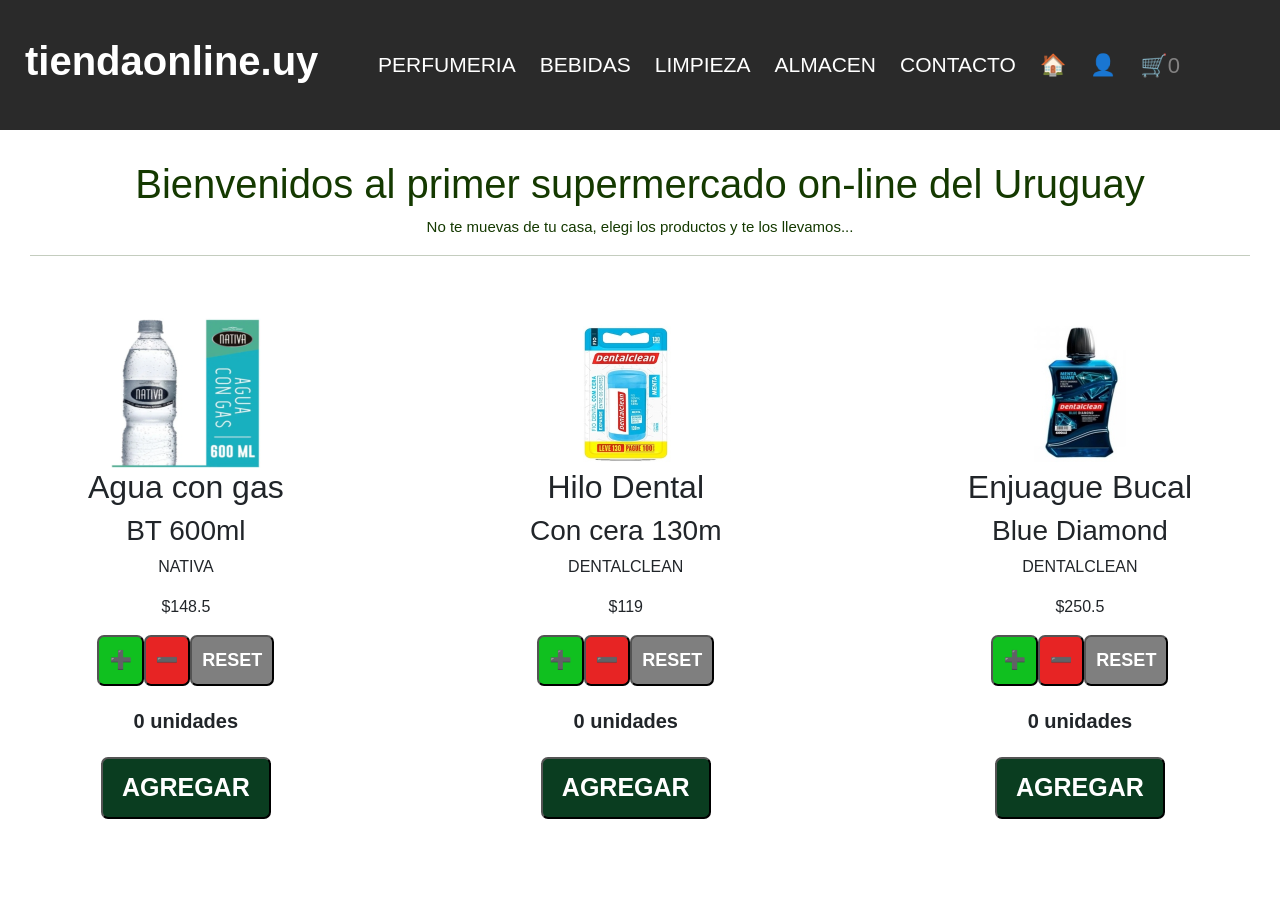
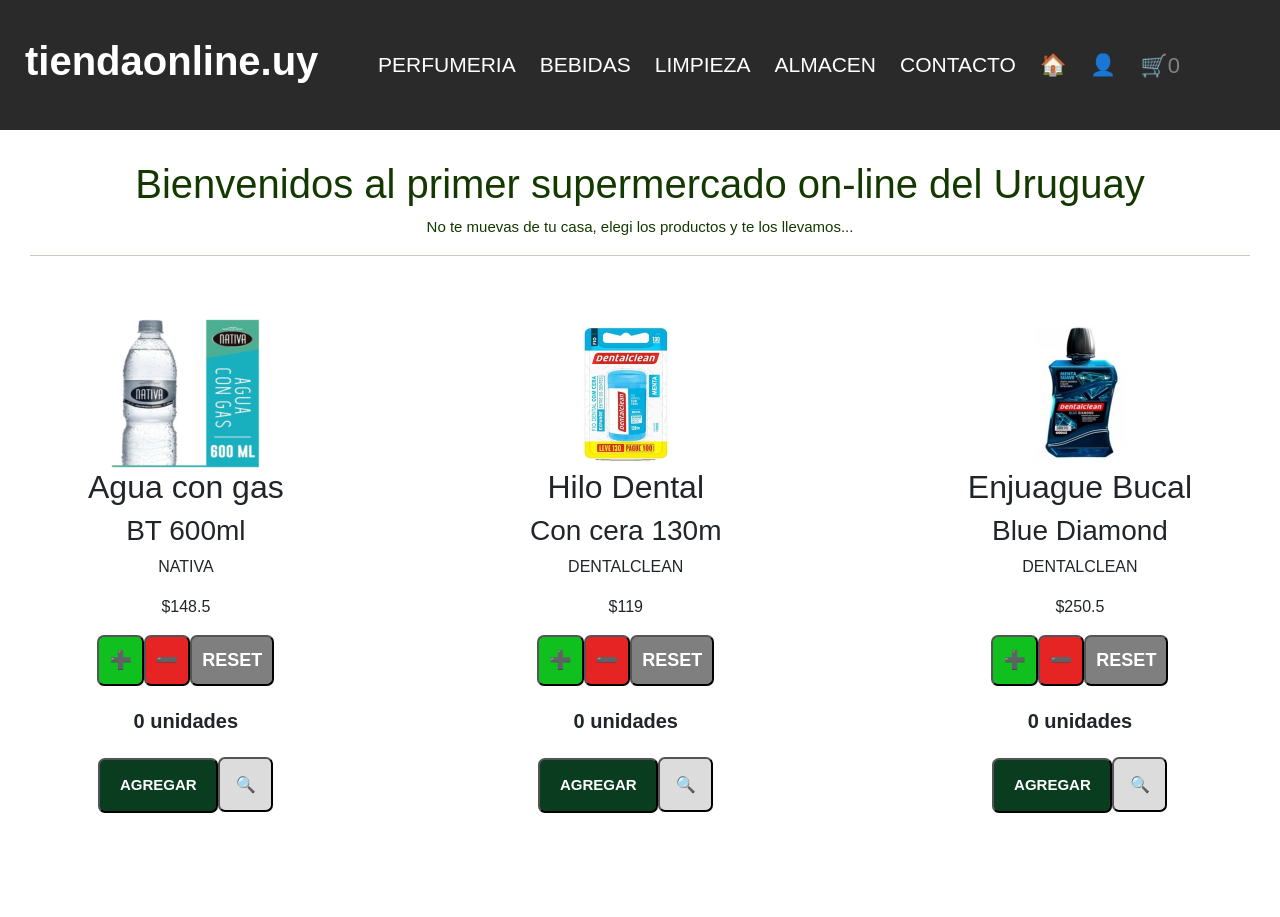
Before and after one commit to jlvilasoler/tiendaonline260623, a React (Vite) app: page / in a window 1280 px wide. Shown: the top 917 px of the page. Built offline with nearby package versions, Linux system fonts and the light colour scheme.

Commit message:
primera parte de los routers

```diff
--- a/package.json
+++ b/package.json
@@ -13,6 +13,7 @@
     "bootstrap": "^5.3.0",
     "react": "^18.2.0",
     "react-dom": "^18.2.0",
+    "react-router-dom": "^6.13.0",
     "toastify": "^2.0.1"
   },
   "devDependencies": {
--- a/src/App.jsx
+++ b/src/App.jsx
@@ -8,7 +8,7 @@
 import { ToastContainer, toast } from 'react-toastify';
 import 'react-toastify/dist/ReactToastify.css';
 import MenuInicio from "./components/MenuInicio/MenuInicio";
-import ItemListNew from "./components/Hoc/ItemListNew";
+import { BrowserRouter , Routes , Route, Navigate} from "react-router-dom";
 
 
 function App() {
@@ -17,19 +17,24 @@
 
   return (
 
-    <div>
+
+    <BrowserRouter>
+
+
       <Header />
+      <Intro mensaje="No te muevas de tu casa, elegi los productos y te los llevamos... " />
+      <ToastContainer />
 
-      <Intro mensaje="No te muevas de tu casa, elegi los productos y te los llevamos... " />
-      <ItemListContainer />
-      <ItemListNew />
+      <Routes>
+        <Route path="/" element={<ItemListContainer />}/>
+        <Route path="/Contacto" element={<Contacto />}/>
+        <Route path="/MenuInicio" element={<MenuInicio />}/>
+        <Route path="*" element={ <Navigate to={"/"} />}/>
+
+      </Routes>
+
       <Footer />
-      <ToastContainer />
-      <Contacto />
-      <MenuInicio />
-
-    </div>
-
+    </BrowserRouter>
   )
 }
 
--- a/src/components/Hoc/ItemListNew.jsx
+++ /dev/null
@@ -1,15 +0,0 @@
-import { withProductsData } from "./WithProductsData"
-
-const ItemListNew = ({productos, loading}) => {
-    console.log(productos, loading)
-
-    return (
-        <div className="container my-5">
-                <h2>ITEM LIST NEW
-                    <hr/>
-                </h2>
-        </div>
-    )
-}
-
-export default withProductsData (ItemListNew)
--- a/src/components/Hoc/WithProductsData.jsx
+++ /dev/null
@@ -1,24 +0,0 @@
-import { useEffect, useState } from "react"
-import { getData } from "../Helpers/GetData"
-
-export const withProductsData = (Component) => {
-
-
-
-const WithProductsData = () => {
-    const [productos, setProductos] = useState([])
-    const [loading, setLoading] = useState(true)
-
-    useEffect(()=> {
-        setLoading(true)
-        getData()
-                    .then((res) => setProductos(res))
-                    .catch((err) => console.log(err))
-                    .finally(() => setLoading(false))
-    }, [])
-
-    return <Component productos = {productos} loading={loading}/>
-}
-
-return WithProductsData
-}
--- a/src/components/ItemListContainer/Clicker.jsx
+++ b/src/components/ItemListContainer/Clicker.jsx
@@ -70,6 +70,7 @@
             <button className="boton_reset" onClick={reset}> RESET </button>
             <p className="contador">{counter} unidades</p>
             <button onClick = {agregar_articulo} className="boton_agregar"> AGREGAR </button>
+            <button className="boton_detalles"> 🔍 </button>
         </div>
     )}
 
--- a/src/components/ItemListContainer/Clicker.scss
+++ b/src/components/ItemListContainer/Clicker.scss
@@ -63,10 +63,11 @@
   color: #ffffff;
   background-color: #0a3d20;
   font-weight: bold;
-  font-size: 25px;
+  font-size: 15px;
   cursor: pointer;
   padding: 10px;
-  width: 170px;
+  width: 120px;
+  height: 55px;
 }
 
 .boton_agregar:hover {
@@ -74,3 +75,22 @@
   color: #ffffff;
   transition: 0.3s;
 }
+
+
+.boton_container .boton_detalles {
+  border-radius: 7px;
+  color: #ffffff;
+  background-color: #c6c6c69c;
+  font-weight: bold;
+  font-size: 16px;
+  cursor: pointer;
+  padding: 10px;
+  width: 55px;
+  height: 55px;
+}
+
+.boton_detalles:hover {
+  background-color: #d15107;
+  color: #ffffff;
+  transition: 0.3s;
+}
```
Also changed, not shown: 1 other file (tests, documents, lock files or other folders).
